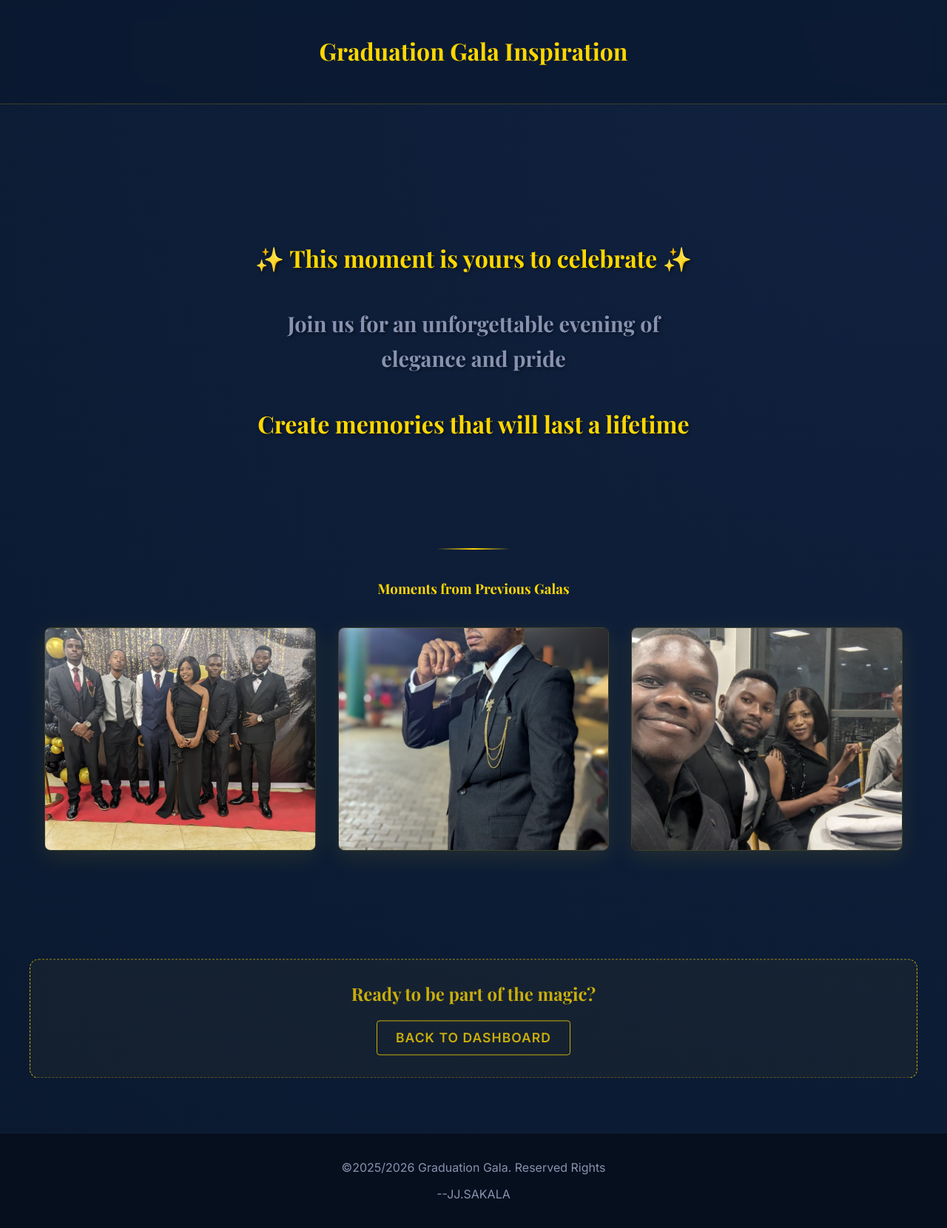
After one commit to CodeNomad-tech/UNZA-GALA, a Flask app: page /gala_inspiration in a window 1280 px wide. The commit adds this page. Shown: the whole page at 74% size. Run offline with Flask 3, Linux system fonts and the light colour scheme.

Commit message:
Update dashboard flow, add video and advert pages, update images

```diff
--- a/app.py
+++ b/app.py
@@ -1,17 +1,17 @@
 # app.py
-from flask import Flask, render_template, url_for
+from flask import Flask, render_template, url_for, send_from_directory
 from datetime import datetime
+import os
 
-app = Flask(__name__)
+app = Flask(__name__, static_folder='static', static_url_path='/static')
 
 # Dummy data for images
 photos = [
-    {'filename': 'gala.jpg', 'focused_couple': 'Alice & Bob', 'random_couple': False},
-    {'filename': 'couple.jpg', 'focused_couple': '', 'random_couple': True},
-    {'filename': 'zee.jpg', 'focused_couple': 'Zee', 'random_couple': False},
-    {'filename': 'date_night.jpg', 'focused_couple': '', 'random_couple': True},
-    {'filename': 'able-chungu.jpg', 'focused_couple': '', 'random_couple': False},
-    {'filename': 'neo-slay.jpg', 'focused_couple': '', 'random_couple': False},
+    {'filename': 'couple.jpg', 'focused_couple': 'N&M', 'random_couple': True},
+    {'filename': 'gala 3.jpg', 'focused_couple': 'Stanely and the Team', 'random_couple': False},
+    {'filename': 'gala 2.jpg', 'single_gent': 'Single Gent', 'random_couple': True},
+    {'filename': 'able-chungu.jpg', 'Motivational_Speaker': 'Able Chungu', 'Special_Guest': True},
+    {'filename': 'neo-slayer.jpg', 'Main_MC': 'Neo Slayer', 'Special_Guest': True},
 ]
 
 @app.route('/')
@@ -20,6 +20,10 @@ def landing():
 @app.route('/constitution')
 def constitution():
     return render_template('constitution.html')
+
+@app.route('/advert')
+def advert():
+    return render_template('advert.html')
 
 @app.route('/dashboard')
 def dashboard():
@@ -31,5 +35,24 @@ def gala_photos():
     current_year = datetime.now().year
     return render_template('gala_photos.html', photos=photos, current_year=current_year)
 
+@app.route('/gala_inspiration')
+def gala_inspiration():
+    current_year = datetime.now().year
+    return render_template('gala_inspiration.html', current_year=current_year)
+
+@app.route('/gala_video')
+def gala_video():
+    current_year = datetime.now().year
+    return render_template('gala_video.html', current_year=current_year)
+
+@app.route('/blank_screen')
+def blank_screen():
+    return render_template('blank_screen.html')
+
+@app.route('/video/gala1')
+def serve_gala_video():
+    video_path = os.path.join(app.root_path, 'static', 'images', 'gala 1.mp4')
+    return send_from_directory(os.path.join(app.root_path, 'static', 'images'), 'gala 1.mp4')
+
 if __name__ == '__main__':
     app.run(debug=True)
--- /dev/null
+++ b/static/images/desktop.ini
@@ -0,0 +1,4 @@
+[LocalizedFileNames]
+PHOTO-2026-06-06-11-11-54 3.jpg=@PHOTO-2026-06-06-11-11-54 3,0
+PHOTO-2026-06-06-11-11-54 2.jpg=@PHOTO-2026-06-06-11-11-54 2,0
+PHOTO-2026-06-06-11-11-54.jpg=@PHOTO-2026-06-06-11-11-54,0
--- a/templates/dashboard.html
+++ b/templates/dashboard.html
@@ -13,7 +13,8 @@
     <header>
         <h1 class="animated-header">Graduation Gala 2025/2026</h1>
         <nav>
-            <button onclick="location.href='{{ url_for('gala_photos') }}'">View Gala Photos</button>
+            <button onclick="location.href='{{ url_for('gala_photos') }}'">Previous Graduation Gala</button>
+            <button onclick="location.href='{{ url_for('gala_video') }}'">Play video</button>
         </nav>
     </header>
     <main>
@@ -32,7 +33,7 @@
                     <p>Walk the red carpet and capture unforgettable moments with professional photography.</p>
                 </div>
                 <div class="highlight-card">
-                    <img src="{{ url_for('static', filename='images/neo-slay.jpg') }}" alt="Networking">
+                    <img src="{{ url_for('static', filename='images/neo-slayer.jpg') }}" alt="Networking">
                     <h4>Exclusive Networking</h4>
                     <p>Connect with peers, esteemed alumni, the great musical artists and distinguished guests from
                         various industries.</p>
--- /dev/null
+++ b/templates/gala_inspiration.html
@@ -0,0 +1,181 @@
+<!-- templates/gala_inspiration.html -->
+<!DOCTYPE html>
+<html lang="en">
+
+<head>
+    <meta charset="UTF-8" />
+    <meta name="viewport" content="width=device-width, initial-scale=1.0" />
+    <title>Gala Inspiration - Graduation Gala 2026</title>
+    <link rel="stylesheet" href="{{ url_for('static', filename='styles.css') }}">
+    <style>
+        .motivation-container {
+            display: flex;
+            flex-direction: column;
+            align-items: center;
+            justify-content: center;
+            min-height: 60vh;
+            margin: 40px 20px;
+            text-align: center;
+        }
+
+        .motivation-text {
+            font-size: 2em;
+            font-family: 'Playfair Display', serif;
+            color: var(--accent-color);
+            margin: 20px 0;
+            opacity: 0;
+            animation: fadeInUp 1.5s ease-out forwards;
+            max-width: 600px;
+            line-height: 1.6;
+            text-shadow: 2px 2px 4px rgba(0, 0, 0, 0.5);
+        }
+
+        .motivation-text:nth-child(1) {
+            animation-delay: 0.5s;
+        }
+
+        .motivation-text:nth-child(2) {
+            animation-delay: 2s;
+            font-size: 1.8em;
+            color: #8892B0;
+        }
+
+        .motivation-text:nth-child(3) {
+            animation-delay: 3.5s;
+            font-size: 2em;
+            color: var(--accent-color);
+        }
+
+        @keyframes fadeInUp {
+            from {
+                opacity: 0;
+                transform: translateY(30px);
+            }
+            to {
+                opacity: 1;
+                transform: translateY(0);
+            }
+        }
+
+        .inspiration-divider {
+            width: 100px;
+            height: 2px;
+            background: linear-gradient(to right, transparent, var(--accent-color), transparent);
+            margin: 40px auto;
+            animation: fadeInUp 1.5s ease-out forwards;
+            animation-delay: 5s;
+            opacity: 0;
+        }
+
+        .photos-header {
+            opacity: 0;
+            animation: fadeInUp 1.5s ease-out forwards;
+            animation-delay: 6s;
+        }
+
+        .gala-photos-grid {
+            display: grid;
+            grid-template-columns: repeat(auto-fit, minmax(300px, 1fr));
+            gap: 30px;
+            margin: 40px 20px;
+            padding: 0 20px;
+        }
+
+        .gala-photo-card {
+            border-radius: 8px;
+            overflow: hidden;
+            box-shadow: 0 8px 32px rgba(255, 215, 0, 0.1);
+            border: 1px solid rgba(255, 215, 0, 0.2);
+            transition: transform 0.3s ease, box-shadow 0.3s ease;
+            opacity: 0;
+            animation: fadeInUp 1s ease-out forwards;
+        }
+
+        .gala-photo-card:nth-child(1) {
+            animation-delay: 6.5s;
+        }
+
+        .gala-photo-card:nth-child(2) {
+            animation-delay: 7s;
+        }
+
+        .gala-photo-card:nth-child(3) {
+            animation-delay: 7.5s;
+        }
+
+        .gala-photo-card:hover {
+            transform: translateY(-10px);
+            box-shadow: 0 12px 48px rgba(255, 215, 0, 0.2);
+        }
+
+        .gala-photo-card img {
+            width: 100%;
+            height: 300px;
+            object-fit: cover;
+            display: block;
+        }
+
+        .end-section {
+            margin-top: 60px;
+            padding: 40px 20px;
+            opacity: 0;
+            animation: fadeInUp 1s ease-out forwards;
+            animation-delay: 8s;
+        }
+
+        .end-advertisement {
+            text-align: center;
+            padding: 30px;
+            margin-top: 40px;
+        }
+
+        .end-advertisement h3 {
+            font-size: 1.5em;
+            margin-bottom: 20px;
+        }
+    </style>
+</head>
+
+<body>
+    <header>
+        <h2 class="section-title">Graduation Gala Inspiration</h2>
+    </header>
+
+    <main>
+        <div class="motivation-container">
+            <p class="motivation-text">✨ This moment is yours to celebrate ✨</p>
+            <p class="motivation-text">Join us for an unforgettable evening of elegance and pride</p>
+            <p class="motivation-text">Create memories that will last a lifetime</p>
+        </div>
+
+        <div class="inspiration-divider"></div>
+
+        <h3 class="photos-header">Moments from Previous Galas</h3>
+
+        <div class="gala-photos-grid">
+            <div class="gala-photo-card">
+                <img src="{{ url_for('static', filename='images/gala 0.jpg') }}" alt="Gala Photo 1" />
+            </div>
+            <div class="gala-photo-card">
+                <img src="{{ url_for('static', filename='images/gala 2.jpg') }}" alt="Gala Photo 2" />
+            </div>
+            <div class="gala-photo-card">
+                <img src="{{ url_for('static', filename='images/gala 3.jpg') }}" alt="Gala Photo 3" />
+            </div>
+        </div>
+
+        <div class="end-section">
+            <div class="end-advertisement">
+                <h3>Ready to be part of the magic?</h3>
+                <button onclick="window.location.href='{{ url_for('dashboard') }}'">Back to Dashboard</button>
+            </div>
+        </div>
+    </main>
+
+    <footer>
+        <p>©2025/2026 Graduation Gala. Reserved Rights</p>
+        <p><a href="#">--JJ.SAKALA</a></p>
+    </footer>
+</body>
+
+</html>
```
Also changed, not shown: templates/advert.html (added, +56 -0 lines), templates/blank_screen.html (added, +59 -0 lines), templates/gala_photos.html (+12 -7 lines), templates/gala_video.html (added, +137 -0 lines), static/images/Advert.jpeg (added), static/images/gala 0.jpg (added), static/images/gala 2.jpg (added), static/images/gala 3.jpg (added), static/images/gala.jpg (deleted), static/images/neo-slayer.jpg (renamed from static/images/neo-slay.jpg), static/images/zee.jpg (deleted), static/styles.css (line endings or trailing spaces), 1 other file.
